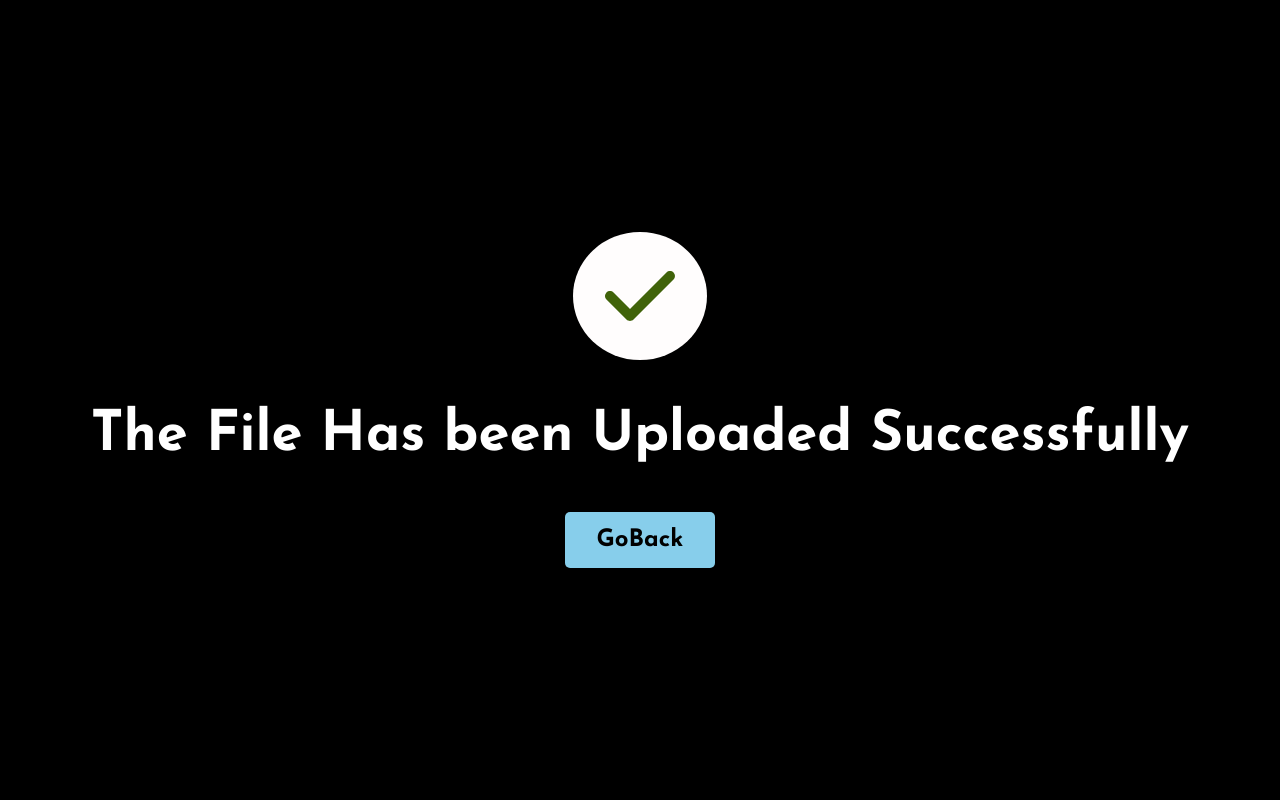
After one commit to lakshmi-narayanan-dev/py-ai, a Flask app: template templates/Success.html in a window 1280 px wide. The commit adds this page. Run offline with Flask 3, Linux system fonts and the light colour scheme; the template is opened without the code that fills it, so the values that code supplies are empty.

Commit message:
Add files via upload

```diff
--- a/Static/Files/main2.py
+++ b/Static/Files/main2.py
@@ -19,7 +19,7 @@ def home():
     if form.validate_on_submit():
         file =  form.file.data #First Get the data
         file.save(os.path.join(os.path.abspath(os.path.dirname(__file__)),app.config['UPLOAD_FOLDER'],secure_filename(file.filename))) #save the file
-        return "File Has Been Uploaded"
+        return render_template('Success.html')
     return render_template('index.html', form=form)
 
 if __name__ == '__main__':
--- a/main2.py
+++ b/main2.py
@@ -19,7 +19,7 @@ def home():
     if form.validate_on_submit():
         file =  form.file.data #First Get the data
         file.save(os.path.join(os.path.abspath(os.path.dirname(__file__)),app.config['UPLOAD_FOLDER'],secure_filename(file.filename))) #save the file
-        return "File Has Been Uploaded"
+        return render_template('Success.html')
     return render_template('index.html', form=form)
 
 if __name__ == '__main__':
--- /dev/null
+++ b/templates/Success.html
@@ -0,0 +1,87 @@
+<!DOCTYPE html>
+<html lang="en">
+
+<head>
+  <meta charset="UTF-8">
+  <meta name="viewport" content="width=device-width, initial-scale=1.0">
+  <title>File Success Message</title>
+
+  <link rel="stylesheet" href="https://cdnjs.cloudflare.com/ajax/libs/font-awesome/6.5.1/css/fontawesome.min.css"
+    integrity="sha512-d0olNN35C6VLiulAobxYHZiXJmq+vl+BGIgAxQtD5+kqudro/xNMvv2yIHAciGHpExsIbKX3iLg+0B6d0k4+ZA=="
+    crossorigin="anonymous" referrerpolicy="no-referrer" />
+  <style>
+    @import url('https://fonts.googleapis.com/css2?family=Josefin+Sans:ital,wght@0,100..700;1,100..700&display=swap');
+
+    * {
+      padding: 0;
+      margin: 0;
+      box-sizing: border-box;
+      font-size: 16px;
+      font-family: "Josefin Sans", sans-serif;
+    }
+
+    body {
+      display: flex;
+      align-items: center;
+      justify-content: center;
+      flex-direction: column;
+      min-height: 100vh;
+      overflow: hidden;
+      position: relative;
+      background-color: black;
+    }
+
+    h2 {
+      font-size: 7vh;
+      color: rgb(255, 255, 255);
+      text-align: center;
+    }
+
+    .fa-check {
+      font-size: 5rem;
+      opacity: 1;
+      color: rgb(64, 99, 10);
+      margin-bottom: 3rem;
+      background-color: rgb(255, 253, 253);
+      border-radius: 50%;
+      padding: 1.5rem 2rem;
+    }
+
+    a {
+      font-size: 3vh;
+      background-color: skyblue;
+      border-radius: 5px;
+      text-decoration: none;
+      padding: 1rem 2rem;
+      color: black;
+      font-weight: 900;
+      margin-top: 3rem;
+    }
+
+    @media screen and (max-width:1200px) {
+      body {
+        display: none;
+      }
+    }
+  </style>
+
+</head>
+
+<body>
+
+  <i class="fa-solid fa-check"></i>
+
+  <h2>
+    The File Has been Uploaded Successfully
+  </h2>
+
+  <a href="./">GoBack</a>
+
+
+</body>
+
+<script src="https://cdnjs.cloudflare.com/ajax/libs/font-awesome/6.5.1/js/all.min.js"
+  integrity="sha512-GWzVrcGlo0TxTRvz9ttioyYJ+Wwk9Ck0G81D+eO63BaqHaJ3YZX9wuqjwgfcV/MrB2PhaVX9DkYVhbFpStnqpQ=="
+  crossorigin="anonymous" referrerpolicy="no-referrer"></script>
+
+</html>
--- a/templates/index.html
+++ b/templates/index.html
@@ -182,6 +182,7 @@
 
 <body>
 
+  <canvas id="inner_heading-canvas" width="600" height="600"></canvas>
   <!-- <canvas id="inner_heading-canvas" width="600" height="600"></canvas>
 
   <div class="logo">
@@ -198,7 +199,7 @@
 </body>
 
 
-<!-- <script src='https://cdnjs.cloudflare.com/ajax/libs/stats.js/r16/Stats.min.js'></script>
+<script src='https://cdnjs.cloudflare.com/ajax/libs/stats.js/r16/Stats.min.js'></script>
 <script>
   'use strict';
 
@@ -398,7 +399,7 @@
 
   requestAnimationFrame(animate);
 
-</script> -->
+</script>
 
 
 
```
Also changed, not shown: Static/Files/Screenshot_from_2024-04-09_12-50-21.png (added), 3 other files.
